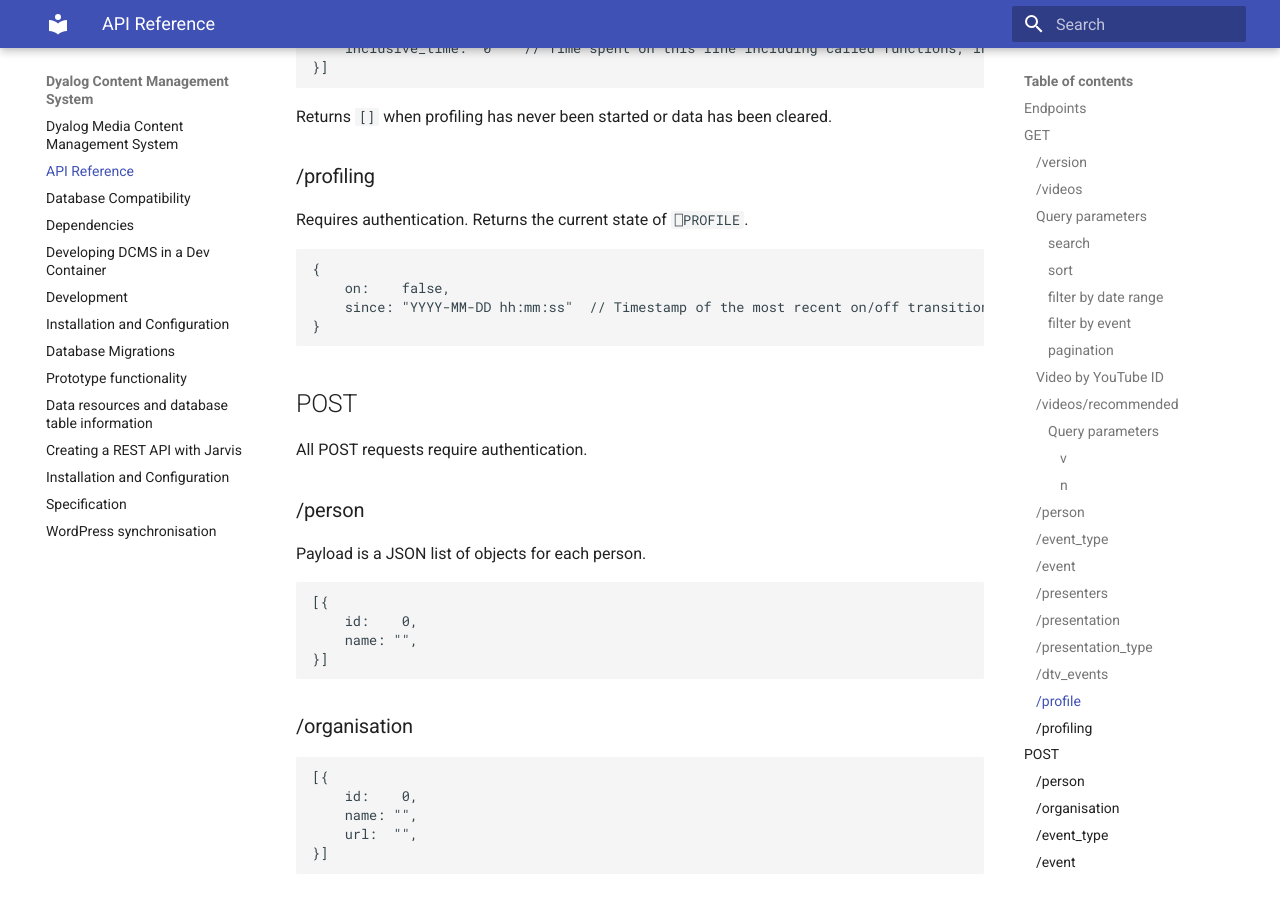
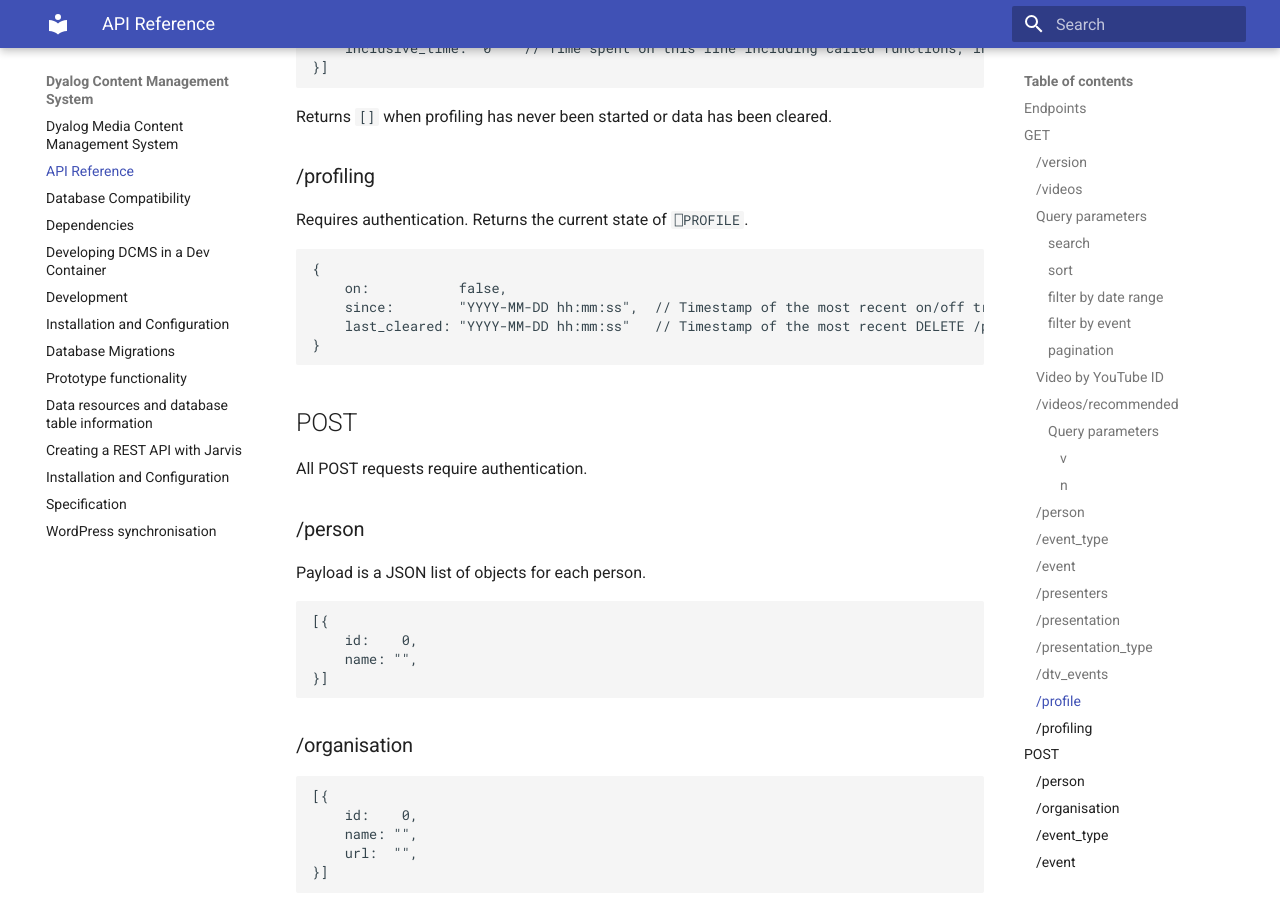
Before and after one commit to Dyalog/DCMS, an MkDocs documentation site: the page built from docs/api.md, in a window 1280 px wide and 900 px high, scrolled down 5910 px. Built offline with MkDocs 1.6.1 and Material for MkDocs 9.7.7, drawn with Linux system fonts in a browser that asks for light colours; some of the changed text lies outside the part shown.

Commit message:
profiling status include last_cleared field

````diff
--- a/docs/api.md
+++ b/docs/api.md
@@ -283,8 +283,9 @@ Requires authentication. Returns the current state of `⎕PROFILE`.
 
 ```JSON5
 {
-    on:    false,
-    since: "YYYY-MM-DD hh:mm:ss"  // Timestamp of the most recent on/off transition; null if never started
+    on:           false,
+    since:        "YYYY-MM-DD hh:mm:ss",  // Timestamp of the most recent on/off transition; null if never started
+    last_cleared: "YYYY-MM-DD hh:mm:ss"   // Timestamp of the most recent DELETE /profile; null if never cleared
 }
 ```
 
@@ -404,6 +405,6 @@ Returns 204 with an empty body on success; the new state can be read with [GET /
 All DELETE requests require authentication.
 
 ### /profile
-Discard any profile data currently held by `⎕PROFILE`. Does not change the on/off state — if profiling was on, it remains on and continues collecting from zero.
+Discard any profile data currently held by `⎕PROFILE`. Does not change the on/off state or the `since` timestamp; updates `last_cleared` on the [GET /profiling](#profiling) payload to the current time.
 
 Returns 204 with an empty body on success.
````
Also changed, not shown: docs/openapi.json (+5 -4 lines).
